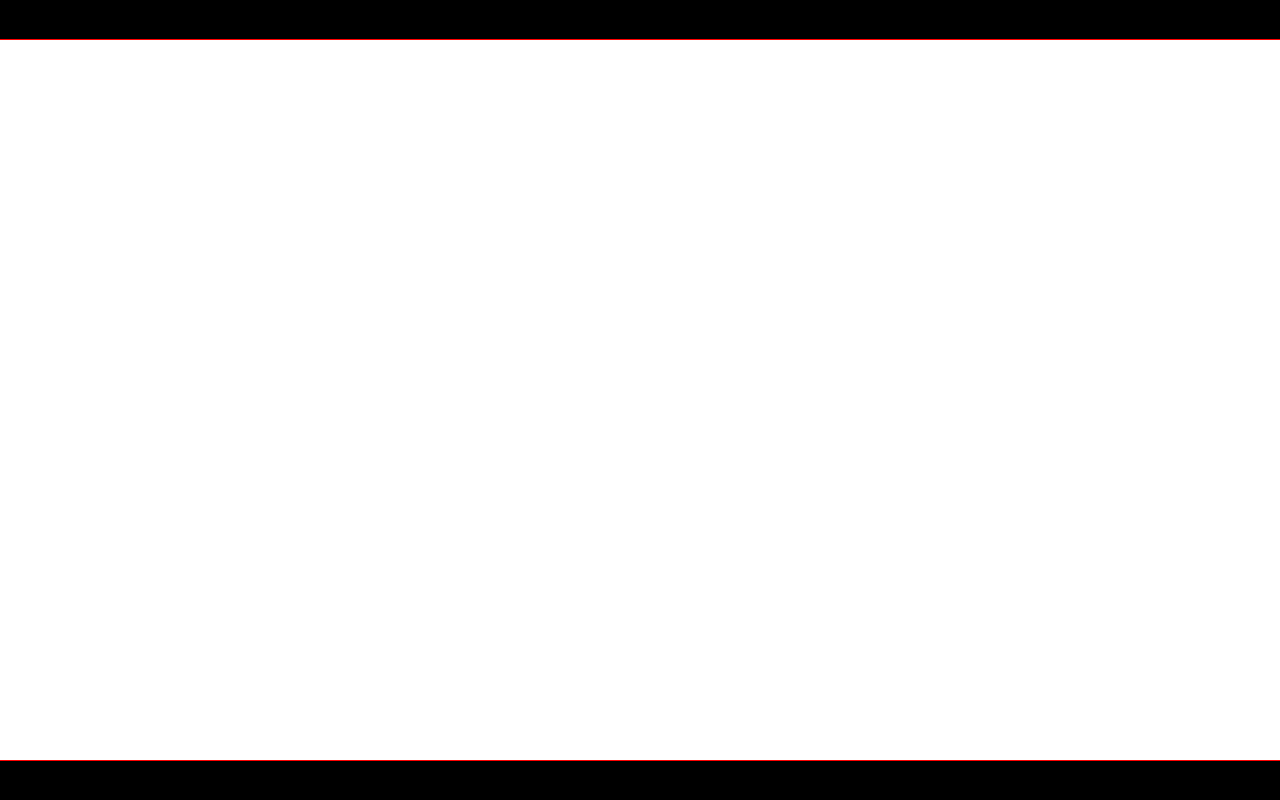
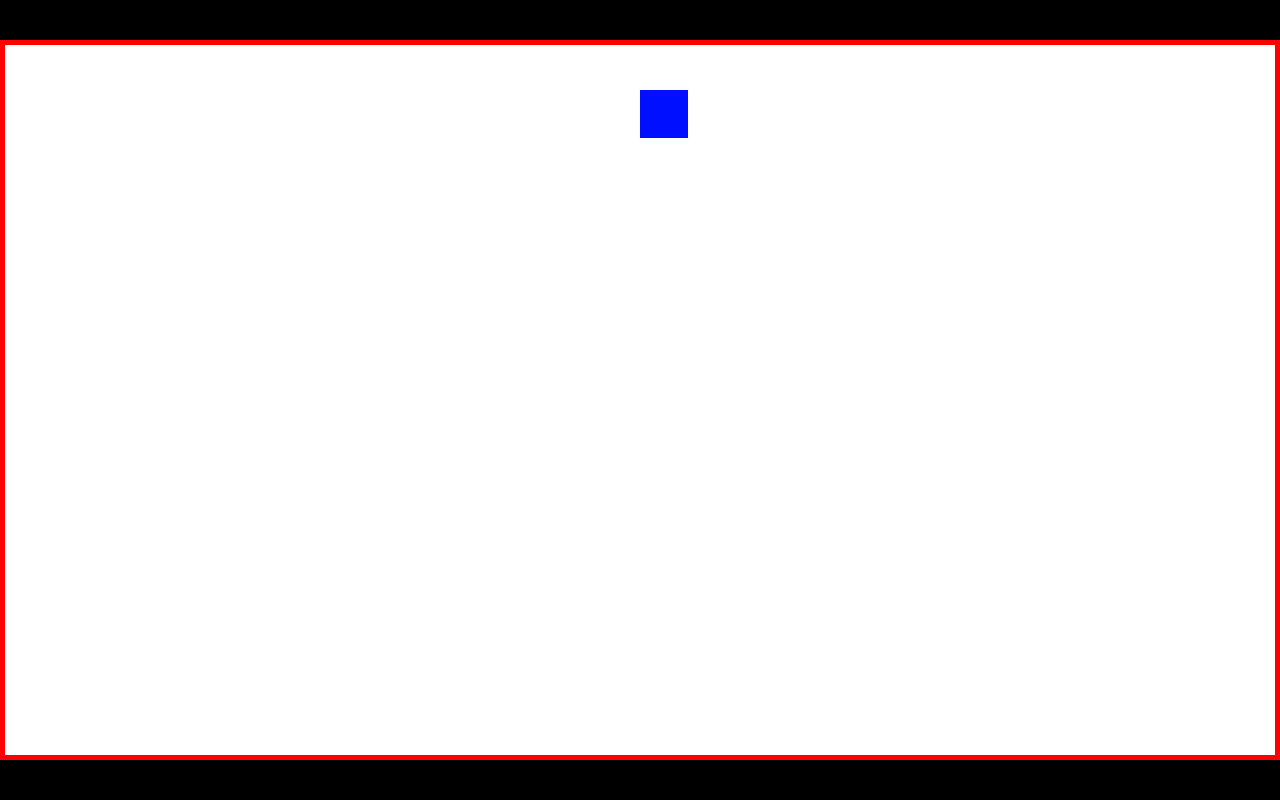
Before and after one commit to Sagittarius87/Catch-the-falling-stars, a website: page index.html in a window 1280 px wide. Both pictures are taken after a click on the button "Новая игра". Drawn offline with Linux system fonts and the light colour scheme.

Commit message:
Сделал отрисовку фона и звезды на canvas. Для game изменил значение running и добавил свойство newGame. Из обработчика события для buttonNewGame убрал running и добавил newGame. Сделал реализацию методов run(), preload(), render(). Добавил preload() в start().

```diff
--- a/scripts/game.js
+++ b/scripts/game.js
@@ -1,5 +1,6 @@
 let game = {
-    running: false,
+    running: true,
+    newGame: false,
     ctx: null,
     width: null,
     height: null,
@@ -21,8 +22,9 @@ let game = {
         this.canvas = document.getElementById('canvas')
         this.ctx = this.canvas.getContext('2d')
         this.gameUI.buttonNewGame = document.getElementById('buttonNewGame')
+
         console.log(this.gameUI.buttonNewGame)
-        console.log('init')
+        console.log('--init')
 
         this.setEvants()
     },
@@ -30,25 +32,58 @@ let game = {
         this.gameUI.buttonNewGame.addEventListener('click', () => {
             this.gameUI.buttonNewGame.style.display = 'none'
             this.canvas.style.display = 'block'
-            console.log('button click')
+            this.newGame = true
+
+            console.log('--newGame ' + this.newGame)
+            console.log('--button click')
         })
-        console.log('set evants')
+
+        console.log('--set evants')
     },
     run() {
-        console.log('run')
+        if (this.running) {
+            window.requestAnimationFrame(() => {
+                this.update()
+                this.render()
+                this.run()
+            })
+        }
+
+        //console.log('--run')
     },
     update() {
-        console.log('update')
+        //console.log('--update')
     },
     preload() {
-        console.log('preload')
+        this.sprites.background = new Image()
+        this.sprites.background.src = 'sprites/background.png'
+        this.sprites.background.addEventListener('load', () => {
+            this.run()
+            console.log('--background load')
+        })
+
+        this.sprites.star1 = new Image()
+        this.sprites.star1.src = 'sprites/star1.png'
+        this.sprites.star1.addEventListener('load', () => {
+            this.run()
+            console.log('--star1 load')
+        })
+
+
+        console.log('--preload')
     },
     render() {
-        console.log('render')
+        this.ctx.clearRect(0, 0, 1280, 720)
+        this.ctx.drawImage(this.sprites.background, 0, 0)
+        this.ctx.drawImage(this.sprites.star1, 1280 / 2, 50)
+
+        //console.log('--render')
     },
     start() {
         this.init()
-        console.log('start')
+        this.preload()
+
+        console.log('--start')
     }
 }
 
--- a/style/style.css
+++ b/style/style.css
@@ -21,8 +21,10 @@ canvas {
     top: 50%;
     left: 50%;
     transform: translate(-50%, -50%);
+    /*
     background-color: white;
     border: 1px solid red;
+    */
 
 }
 
```
